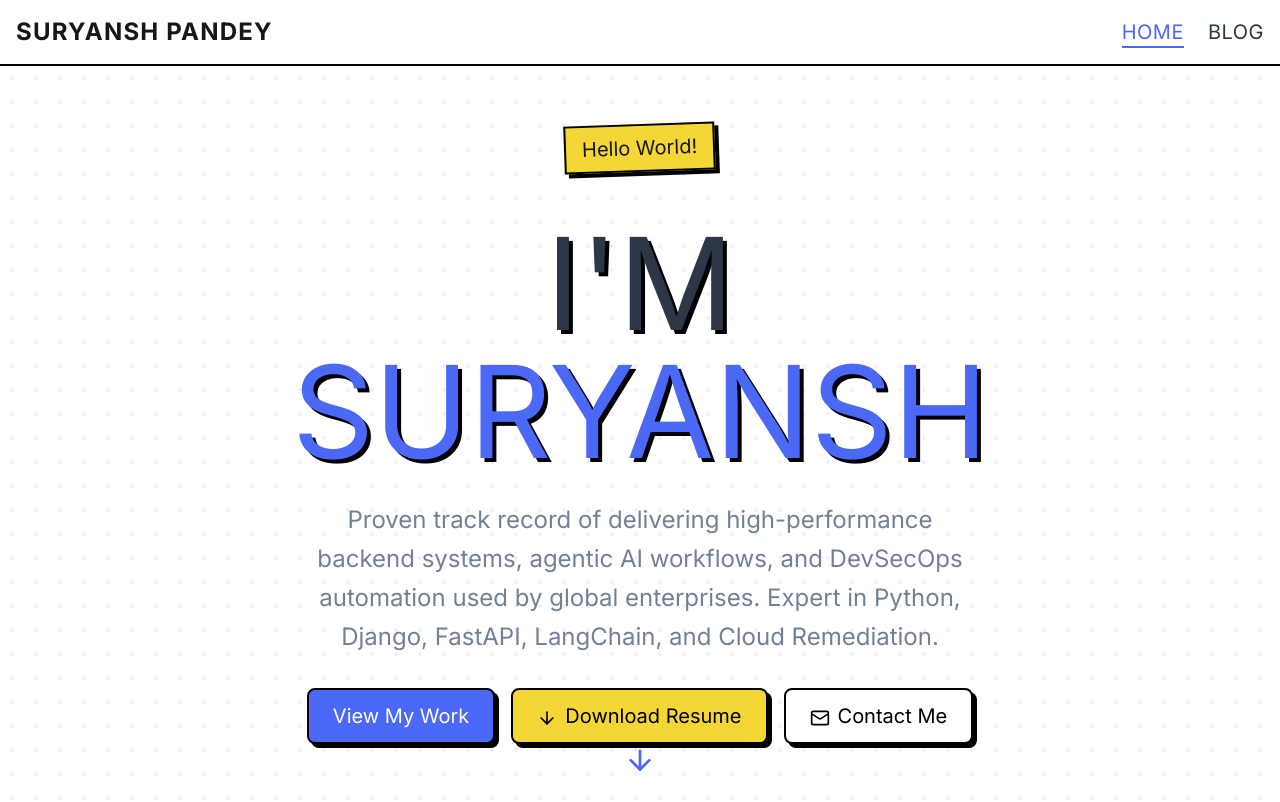
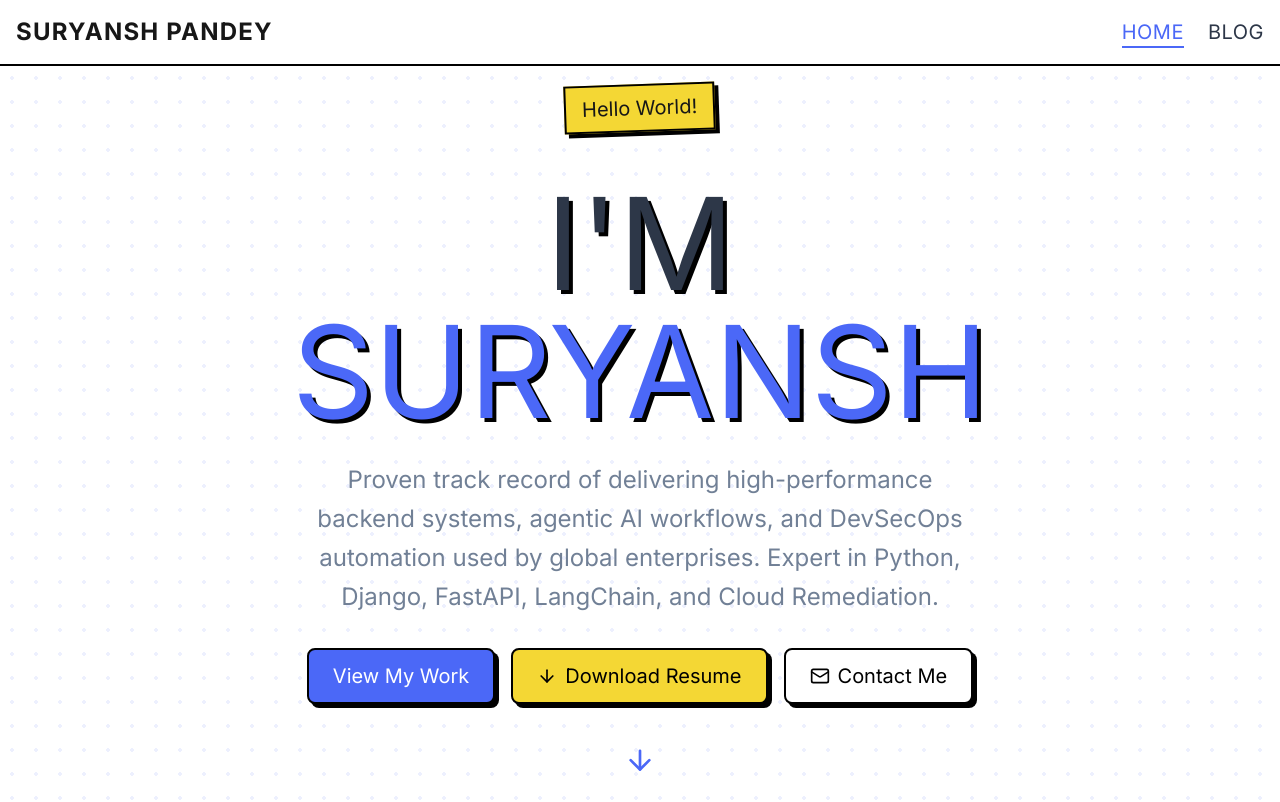
Before and after one commit to suryanshp1/portfolio-site, a Next.js app: page / in a window 1280 px wide. Shown: the top 802 px of the page. Built offline with nearby package versions, Linux system fonts and the light colour scheme.

Commit message:
Fix: Add bottom padding to hero to prevent arrow overlap

```diff
--- a/components/sections/hero.tsx
+++ b/components/sections/hero.tsx
@@ -7,7 +7,7 @@ import { ArrowDown, Mail } from "lucide-react";
 
 export function Hero() {
   return (
-    <section className="relative flex min-h-[calc(100vh-4rem)] flex-col items-center justify-center overflow-hidden p-4">
+    <section className="relative flex min-h-[calc(100vh-4rem)] flex-col items-center justify-center overflow-hidden p-4 pb-24">
       {/* Background Pattern */}
       <div className="absolute inset-0 z-0 bg-[radial-gradient(#4B68F7_2px,transparent_2px)] [background-size:24px_24px] opacity-10" />
 
@@ -54,7 +54,7 @@ export function Hero() {
           </ComicButton>
           <a href={`${process.env.NEXT_PUBLIC_BASE_PATH || ""}/resume.pdf`} download="Suryansh_Pandey_Resume.pdf">
             <ComicButton variant="secondary">
-              <ArrowDown className="w-5 h-5 mr-2 inline-block" />
+              <ArrowDown className="h-5 w-5" />
               Download Resume
             </ComicButton>
           </a>
@@ -64,7 +64,7 @@ export function Hero() {
               (window.location.href = "mailto:" + RESUME_DATA.contact.email)
             }
           >
-            <Mail className="mr-2 inline-block h-5 w-5" />
+            <Mail className="h-5 w-5" />
             Contact Me
           </ComicButton>
         </motion.div>
@@ -73,7 +73,7 @@ export function Hero() {
       <motion.div
         animate={{ y: [0, 10, 0] }}
         transition={{ repeat: Infinity, duration: 2 }}
-        className="absolute bottom-8"
+        className="absolute bottom-8 z-20"
       >
         <ArrowDown className="text-hero-blue h-8 w-8" />
       </motion.div>
--- a/components/ui/comic-button.tsx
+++ b/components/ui/comic-button.tsx
@@ -23,7 +23,7 @@ export const ComicButton = React.forwardRef<
       whileHover={{ scale: 1.05, boxShadow: "6px 6px 0px 0px rgba(0,0,0,1)" }}
       whileTap={{ scale: 0.95, boxShadow: "2px 2px 0px 0px rgba(0,0,0,1)" }}
       className={cn(
-        "font-comic rounded-lg border-2 border-black px-6 py-3 text-xl shadow-[4px_4px_0px_0px_rgba(0,0,0,1)] transition-all",
+        "font-comic inline-flex items-center justify-center gap-2 rounded-lg border-2 border-black px-6 py-3 text-xl shadow-[4px_4px_0px_0px_rgba(0,0,0,1)] transition-all",
         variants[variant],
         className
       )}
```
